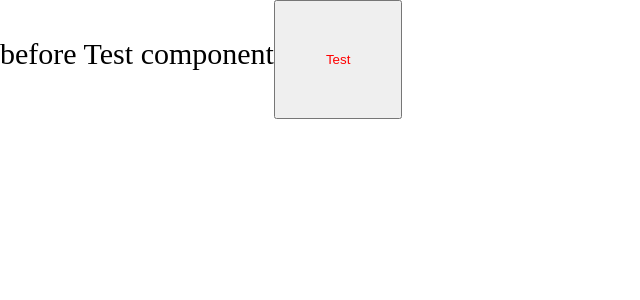
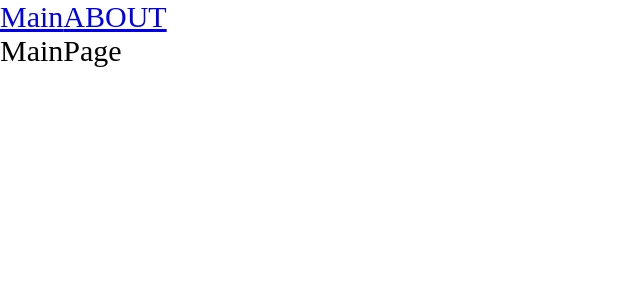
Before and after one commit to dm-mrtnvch/u-react-adv, a React app: page / in a window 1280 px wide. Shown: the top 300 px of the page, without its empty margins (0-640 px from the left). Built offline with nearby package versions, Linux system fonts and the light colour scheme.

Commit message:
config: routing & bundle splitting up

```diff
--- a/package.json
+++ b/package.json
@@ -24,6 +24,7 @@
     "@types/node": "^17.0.21",
     "@types/react": "^17.0.39",
     "@types/react-dom": "^17.0.11",
+    "@types/react-router-dom": "^5.3.3",
     "@types/webpack": "^5.28.0",
     "@types/webpack-dev-server": "^4.7.2",
     "css-loader": "^6.6.0",
@@ -41,6 +42,7 @@
   },
   "dependencies": {
     "react": "^17.0.2",
-    "react-dom": "^17.0.2"
+    "react-dom": "^17.0.2",
+    "react-router-dom": "^6.2.1"
   }
 }
--- a/src/App.tsx
+++ b/src/App.tsx
@@ -1,11 +1,22 @@
-import {Test} from "./components/Test";
+import {Suspense} from "react";
+import {Link, Route, Routes} from "react-router-dom";
 import './index.scss'
+import {AboutPageAsync} from "./pages/AboutPage/AboutPage.async";
+import {MainPageAsync} from "./pages/MainPage/MainPage.async";
 
-export const App = () => {
+const App = () => {
   return (
     <div className="app">
-      before Test component
-      <Test/>
+      <Link to={'/'}>Main</Link>
+      <Link to={'/about'}>ABOUT</Link>
+      <Suspense fallback={<div>Loading...</div>}>
+        <Routes>
+          <Route path={'/'} element={<MainPageAsync/>}/>
+          <Route path={'/about'} element={<AboutPageAsync/>}/>
+        </Routes>
+      </Suspense>
     </div>
   )
 }
+
+export default App
--- a/src/index.tsx
+++ b/src/index.tsx
@@ -1,7 +1,10 @@
 import {render} from "react-dom";
-import {App} from "./App";
+import {BrowserRouter} from "react-router-dom";
+import App from "./App";
 
 render(
-  <App/>,
+  <BrowserRouter>
+    <App/>
+  </BrowserRouter>,
   document.getElementById('root')
 )
--- /dev/null
+++ b/src/pages/AboutPage/AboutPage.async.tsx
@@ -0,0 +1,8 @@
+import {lazy} from "react";
+
+export const AboutPageAsync = lazy(() => new Promise(resolve => {
+  setTimeout(() => {
+    // @ts-ignore
+    resolve(import('./AboutPage'))
+  }, 1000)
+}))
--- /dev/null
+++ b/src/pages/AboutPage/AboutPage.tsx
@@ -0,0 +1,11 @@
+import React from 'react';
+
+const AboutPage = () => {
+  return (
+    <div>
+      AboutPage
+    </div>
+  );
+};
+
+export default AboutPage;
--- /dev/null
+++ b/src/pages/MainPage/MainPage.async.tsx
@@ -0,0 +1,8 @@
+import {lazy} from "react";
+
+export const MainPageAsync = lazy(() => new Promise(resolve => {
+  setTimeout(() => {
+    // @ts-ignore
+    resolve(import('./MainPage'))
+  }, 1000)
+}))
--- /dev/null
+++ b/src/pages/MainPage/MainPage.tsx
@@ -0,0 +1,11 @@
+import React from 'react';
+
+const MainPage = () => {
+  return (
+    <div>
+      MainPage
+    </div>
+  );
+};
+
+export default MainPage;
```
Also changed, not shown: 9 other files (tests, documents, lock files or other folders).
